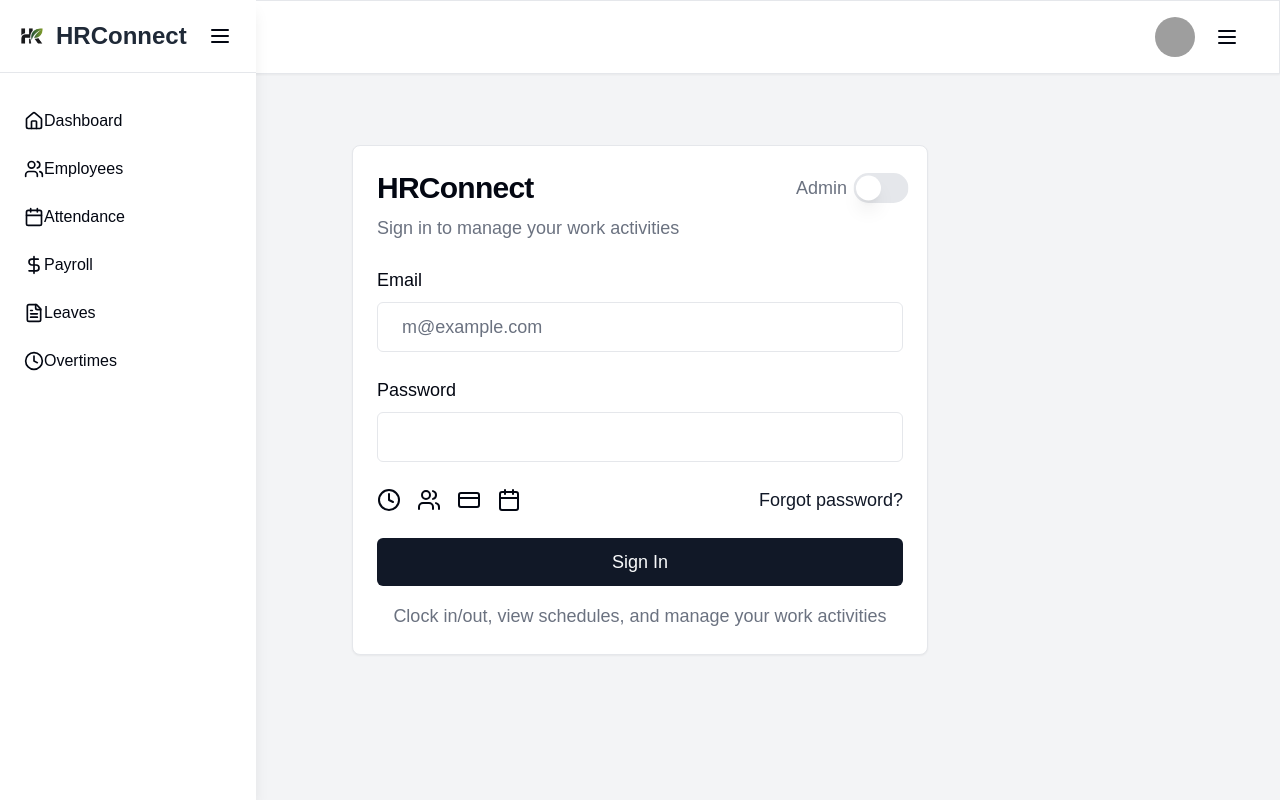
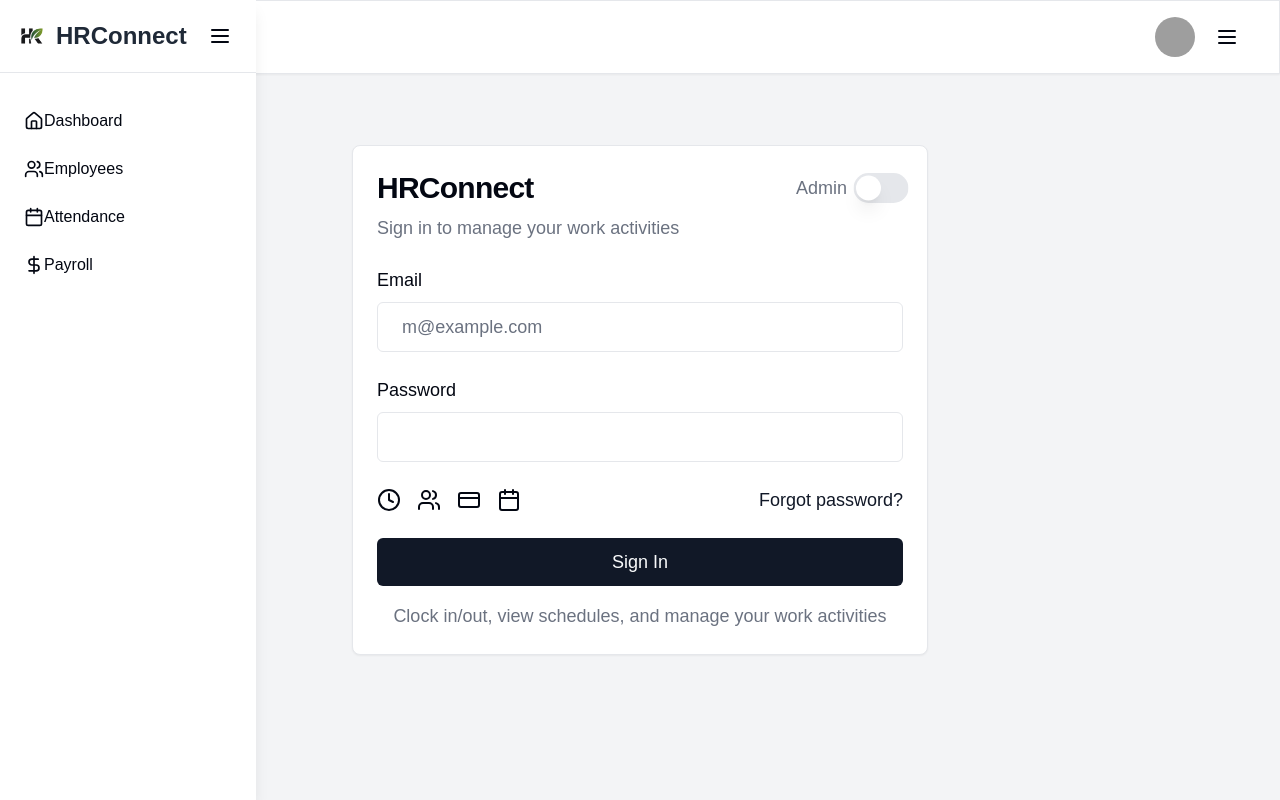
Before and after one commit to jamescasipong/hr-management-system, a Next.js app: page / in a window 1280 px wide. Built offline with nearby package versions, Linux system fonts and the light colour scheme; grey boxes are pictures that could not be loaded.

Commit message:
update components

```diff
--- a/src/app/leaves/page.tsx
+++ b/src/app/leaves/page.tsx
@@ -0,0 +1,8 @@
+
+const page = () => {
+  return (
+    <div>page</div>
+  )
+}
+
+export default page
--- a/src/customComponents/navbar.tsx
+++ b/src/customComponents/navbar.tsx
@@ -18,14 +18,12 @@ import { SideDark } from "@/contextComponent/SideDark";
 import {
   Bell,
   Calendar,
-  Clock,
   DollarSign,
-  FileText,
   Home,
   Menu,
   Moon,
   Sun,
-  Users,
+  Users
 } from "lucide-react";
 import { useContext, useEffect, useState } from "react";
 
@@ -54,7 +52,8 @@ const Navbar = () => {
   }
   , [isDarkMode]);
 
-
+            {/*{ icon: FileText, label: "Leaves", link: "/leaves" },
+            { icon: Clock, label: "Overtimes", link: "/overtimes" },*/}
   return (
     <div>
       {/* Sidebar */}
@@ -89,8 +88,7 @@ const Navbar = () => {
             { icon: Users, label: "Employees", link: "/employees" },
             { icon: Calendar, label: "Attendance", link: "/attendance" },
             { icon: DollarSign, label: "Payroll", link: "/payroll" },
-            { icon: FileText, label: "Leaves", link: "/leaves" },
-            { icon: Clock, label: "Overtimes", link: "/overtimes" },
+
           ].map((item, index) => (
             <a
               key={index}
```
Also changed, not shown: 1 other file (tests, documents, lock files or other folders).
